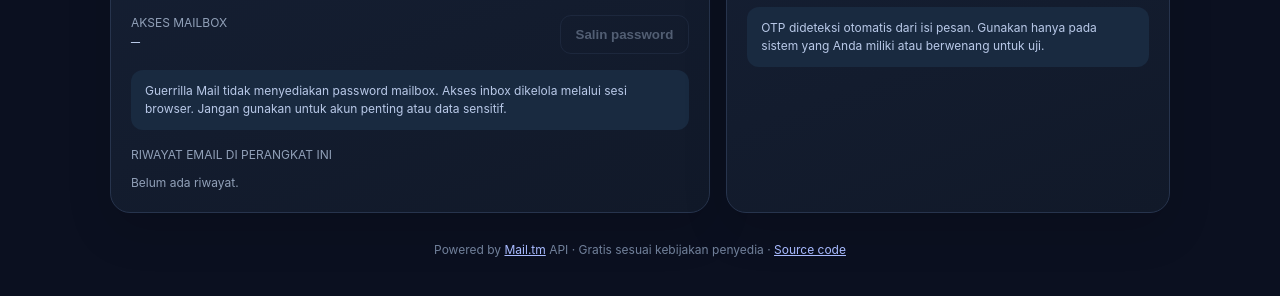
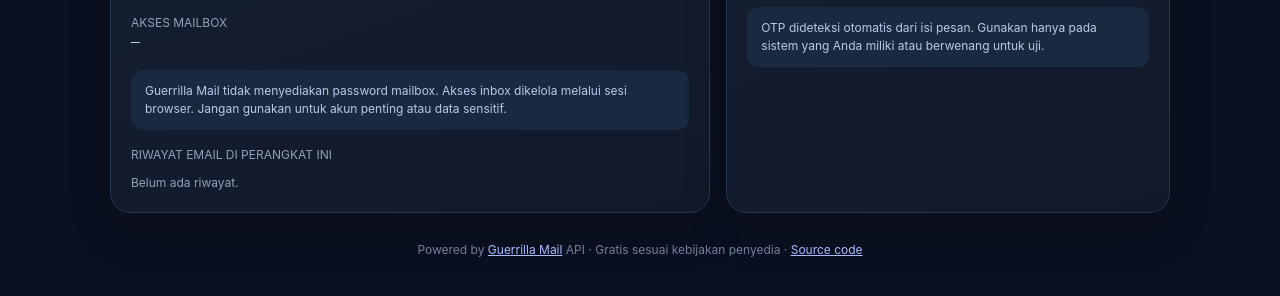
Before and after one commit to mohammadrizal08061999-alt/Temp-Mail-R, a plain HTML site: page index.html in a window 1280 px wide. Shown: the part 650-946 px from the top of the page. Drawn offline with Linux system fonts and the light colour scheme.

Commit message:
Update provider attribution and mailbox access label

```diff
--- a/index.html
+++ b/index.html
@@ -21,7 +21,7 @@
 <div class="row" style="margin-top:12px"><button class="btn" id="generate">＋ Generate email</button><button class="btn secondary" id="randomize">Acak nama</button></div>
 <div class="divider"></div><div class="muted">ALAMAT EMAIL AKTIF</div><div class="address" id="address">Belum ada email dibuat</div>
 <div class="row"><button class="btn secondary" id="copyAddress" disabled>Salin email</button><button class="btn ghost" id="newEmail" disabled>Ganti email</button></div>
-<div class="divider"></div><div class="row" style="justify-content:space-between"><div><div class="muted">AKSES MAILBOX</div><div class="pass" id="password">—</div></div><button class="btn ghost" id="copyPassword" disabled>Salin password</button></div>
+<div class="divider"></div><div class="row" style="justify-content:space-between"><div><div class="muted">AKSES MAILBOX</div><div class="pass" id="password">—</div></div><button class="btn ghost" id="copyPassword" disabled style="display:none">Salin password</button></div>
 <div class="notice">Guerrilla Mail tidak menyediakan password mailbox. Akses inbox dikelola melalui sesi browser. Jangan gunakan untuk akun penting atau data sensitif.</div>
 <div class="muted" style="margin-top:16px">RIWAYAT EMAIL DI PERANGKAT INI</div><div class="history" id="history"><span class="muted">Belum ada riwayat.</span></div></section>
 <section class="card"><div class="inbox-head"><h3>02 / Inbox masuk</h3><div class="row"><span class="stat" id="lastUpdate">Belum diperbarui</span><button class="btn secondary" id="refresh" disabled>↻ Refresh</button></div></div>
@@ -29,7 +29,7 @@
 <div class="divider"></div><h3>Detail pesan</h3><div id="messageDetail" class="empty">Pilih pesan di inbox untuk membaca detailnya.</div>
 <div class="notice">OTP dideteksi otomatis dari isi pesan. Gunakan hanya pada sistem yang Anda miliki atau berwenang untuk uji.</div></section>
 </div>
-<footer class="footer">Powered by <a href="https://mail.tm/" target="_blank" rel="noopener">Mail.tm</a> API · Gratis sesuai kebijakan penyedia · <a href="https://github.com/mohammadrizal08061999-alt/Temp-Mail-R" target="_blank" rel="noopener">Source code</a></footer>
+<footer class="footer">Powered by <a href="https://www.guerrillamail.com/" target="_blank" rel="noopener">Guerrilla Mail</a> API · Gratis sesuai kebijakan penyedia · <a href="https://github.com/mohammadrizal08061999-alt/Temp-Mail-R" target="_blank" rel="noopener">Source code</a></footer>
 </main><div class="toast" id="toast"></div>
 <script>
 let current=null,timer=null,lastMessages=[];
```
